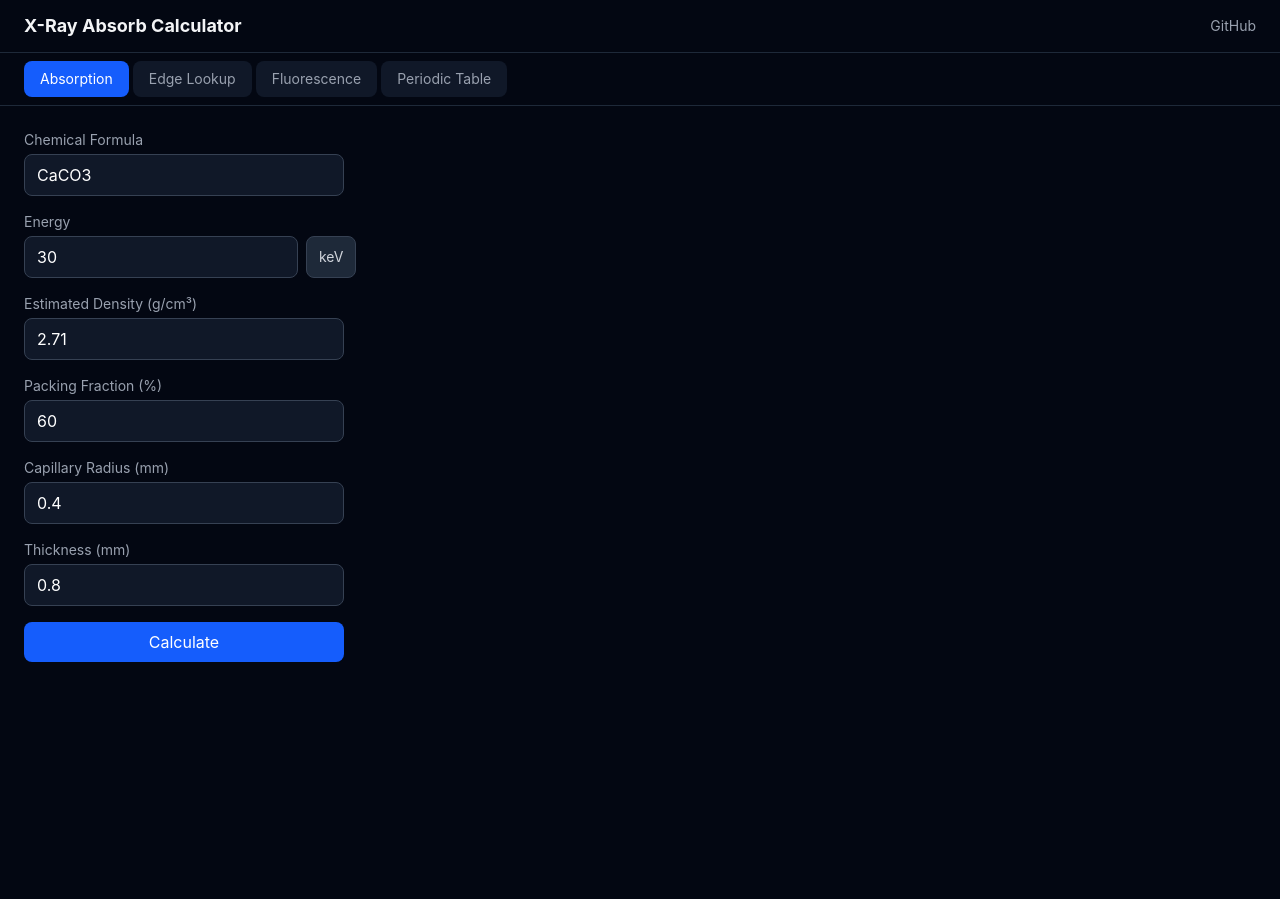
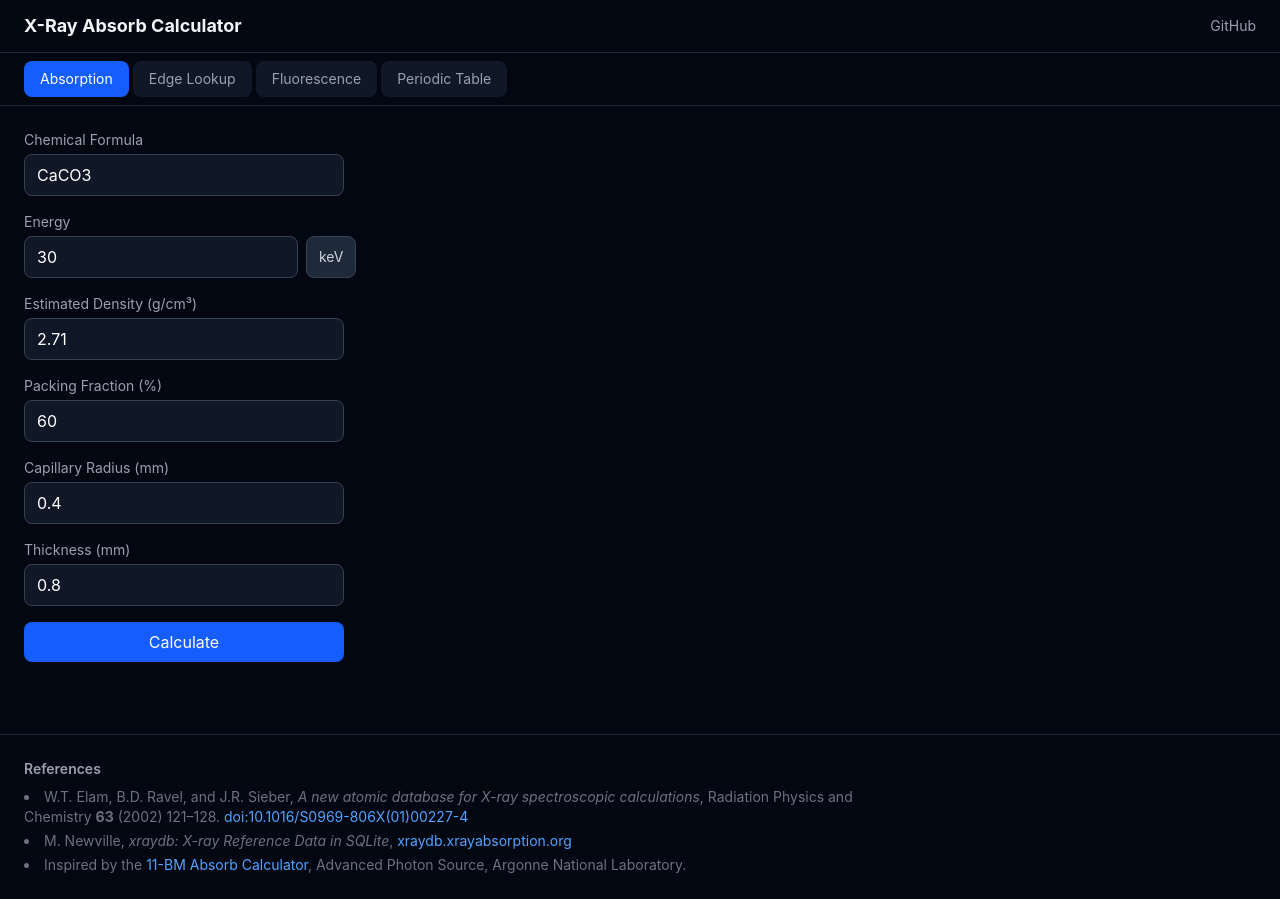
Before and after one commit to TWAWEI/xray-absorb-calc, a Next.js app: page / in a window 1280 px wide. Before the commit the page ends 800 px from the top, so only its background shows below. Built offline with nearby package versions, Linux system fonts and the light colour scheme.

Commit message:
feat: add references footer with Elam database citation and links

```diff
--- a/app/layout.tsx
+++ b/app/layout.tsx
@@ -17,6 +17,35 @@ export default function RootLayout({ children }: { children: React.ReactNode })
           </div>
         </nav>
         <main>{children}</main>
+        <footer className="border-t border-gray-800 px-6 py-6 mt-12 text-sm text-gray-500">
+          <div className="max-w-4xl">
+            <h2 className="text-gray-400 font-semibold mb-2">References</h2>
+            <ul className="space-y-1 list-disc list-inside">
+              <li>
+                W.T. Elam, B.D. Ravel, and J.R. Sieber,{' '}
+                <em>A new atomic database for X-ray spectroscopic calculations</em>,{' '}
+                Radiation Physics and Chemistry <strong>63</strong> (2002) 121–128.{' '}
+                <a href="https://doi.org/10.1016/S0969-806X(01)00227-4" className="text-blue-400 hover:text-blue-300" target="_blank" rel="noopener noreferrer">
+                  doi:10.1016/S0969-806X(01)00227-4
+                </a>
+              </li>
+              <li>
+                M. Newville,{' '}
+                <em>xraydb: X-ray Reference Data in SQLite</em>,{' '}
+                <a href="https://xraydb.xrayabsorption.org/" className="text-blue-400 hover:text-blue-300" target="_blank" rel="noopener noreferrer">
+                  xraydb.xrayabsorption.org
+                </a>
+              </li>
+              <li>
+                Inspired by the{' '}
+                <a href="https://11bm.xray.aps.anl.gov/absorb/" className="text-blue-400 hover:text-blue-300" target="_blank" rel="noopener noreferrer">
+                  11-BM Absorb Calculator
+                </a>
+                , Advanced Photon Source, Argonne National Laboratory.
+              </li>
+            </ul>
+          </div>
+        </footer>
       </body>
     </html>
   )
```
